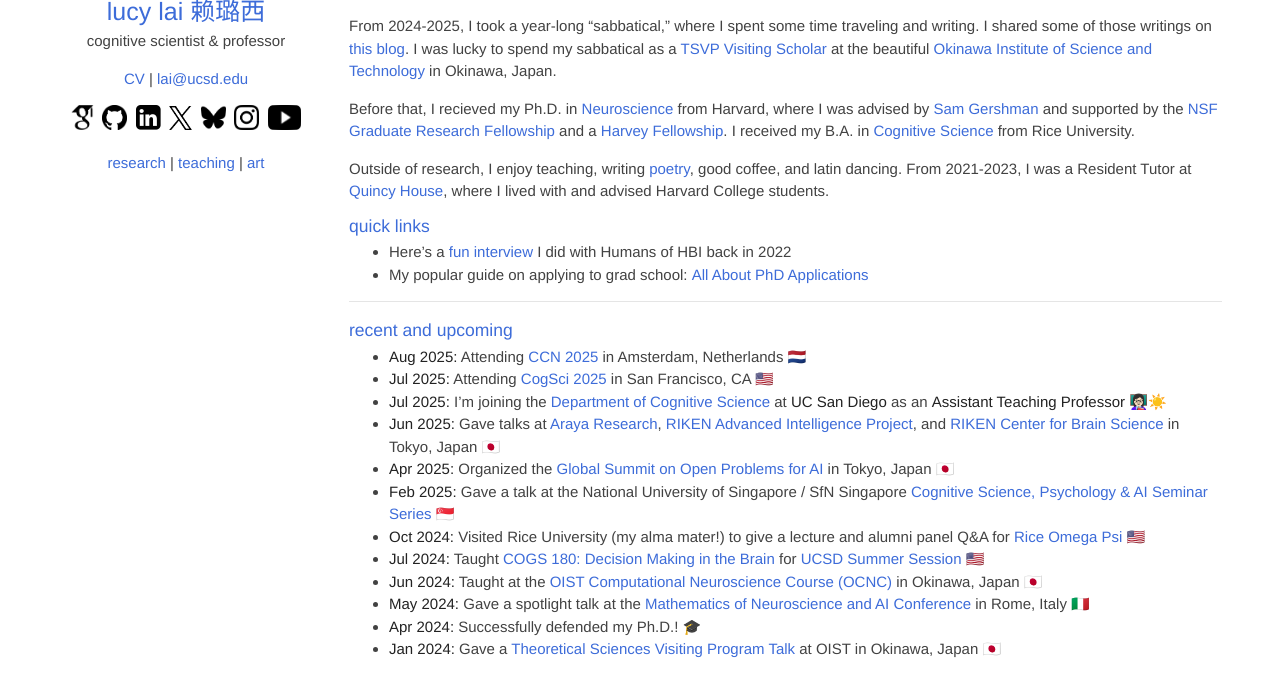
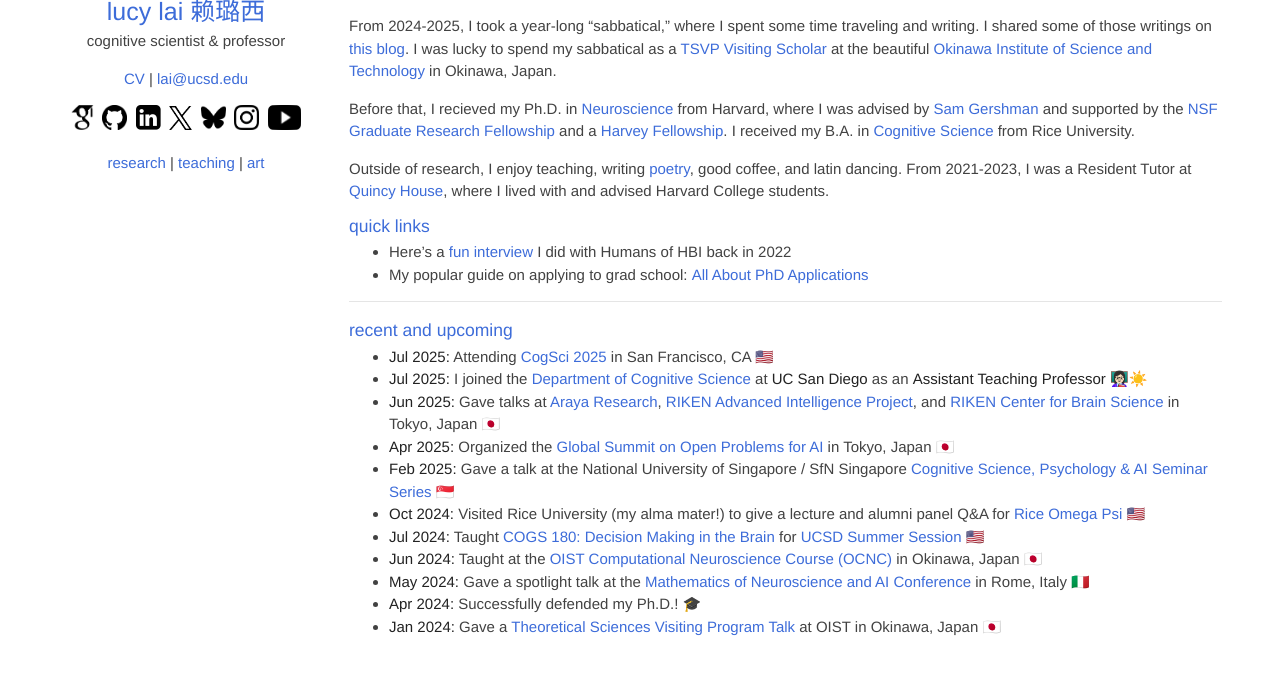
Before and after one commit to lucylai96/lucylai96.github.io, a Jekyll site: the page built from index.md, in a window 1280 px wide and 981 px high, cut to the strip 255-952 px from the top of the window. Built offline with Jekyll 4.4.1, drawn with Linux system fonts in a browser that asks for light colours; our own code applies the rules of GitHub Pages for plain Markdown files.

Commit message:
Update index.md

```diff
--- a/index.md
+++ b/index.md
@@ -18,9 +18,8 @@
 ***
 
 ### recent and upcoming
-* **Aug 2025:** Attending [CCN 2025](https://2025.ccneuro.org/) in Amsterdam, Netherlands 🇳🇱
 * **Jul 2025:** Attending [CogSci 2025](https://cognitivesciencesociety.org/cogsci-2025/) in San Francisco, CA 🇺🇸
-* **Jul 2025:** I'm joining the **[Department of Cognitive Science](https://cogsci.ucsd.edu/)** at **UC San Diego** as an **Assistant Teaching Professor** 👩🏻‍🏫☀️
+* **Jul 2025:** I joined the **[Department of Cognitive Science](https://cogsci.ucsd.edu/)** at **UC San Diego** as an **Assistant Teaching Professor** 👩🏻‍🏫☀️
 * **Jun 2025:** Gave talks at [Araya Research](https://research.araya.org/), [RIKEN Advanced Intelligence Project](https://www.riken.jp/en/research/labs/aip/), and [RIKEN Center for Brain Science](https://cbs.riken.jp/en/) in Tokyo, Japan 🇯🇵
 * **Apr 2025:** Organized the [Global Summit on Open Problems for AI](https://www.algopreneurship.ai/) in Tokyo, Japan 🇯🇵
 * **Feb 2025:** Gave a talk at the National University of Singapore / SfN Singapore [Cognitive Science, Psychology & AI Seminar Series](https://sfn.sg/cognitive-science-psychology-ai-seminar-series-3/) 🇸🇬
```
